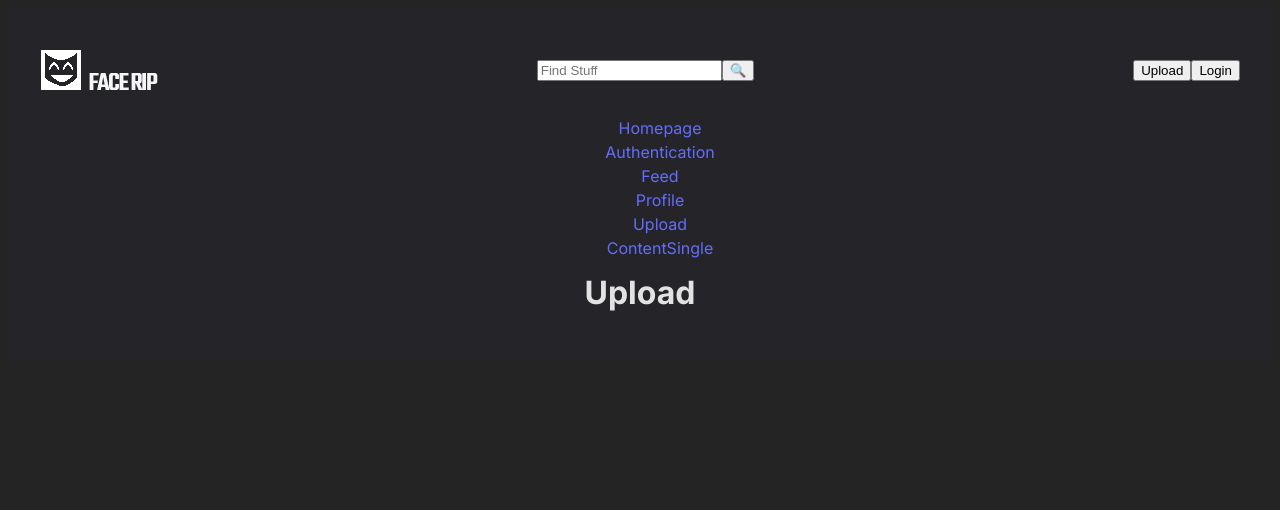
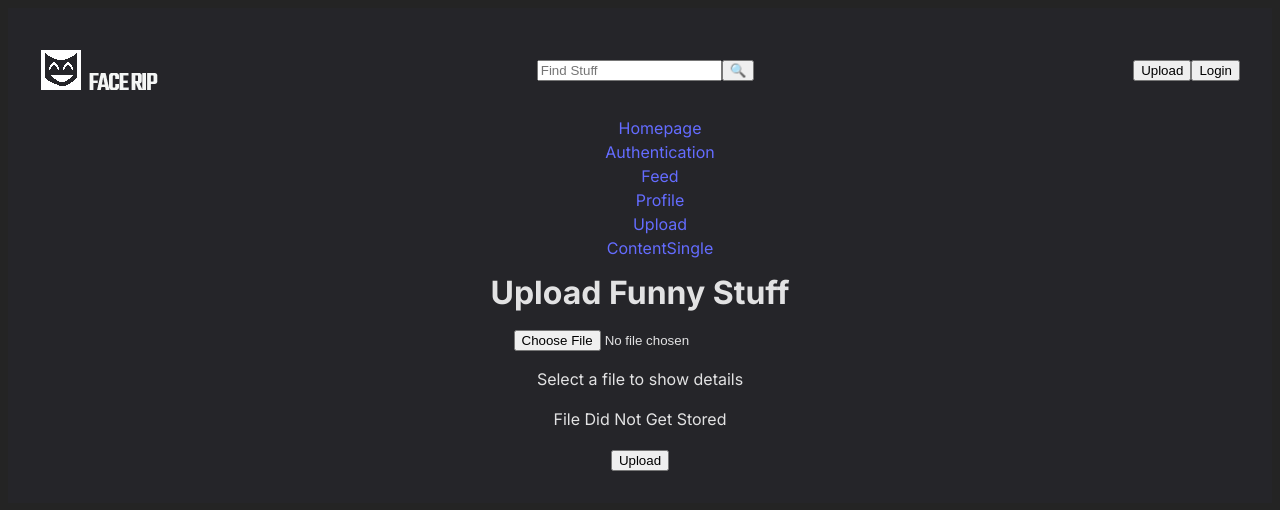
Before and after one commit to tpwatson/face-rip-hackathon, a React (Vite) app: page /upload in a window 1280 px wide. Shown: the top 510 px of the page. Built offline with nearby package versions, Linux system fonts and the light colour scheme.

Commit message:
file uploading

```diff
--- a/package.json
+++ b/package.json
@@ -9,6 +9,7 @@
     "preview": "vite preview"
   },
   "dependencies": {
+    "dotenv": "^16.0.3",
     "react": "^18.2.0",
     "react-dom": "^18.2.0",
     "react-router-dom": "^6.4.2",
--- a/src/routes/Upload.jsx
+++ b/src/routes/Upload.jsx
@@ -1,19 +1,82 @@
 import React from 'react'
 import { ReactDOM } from 'react'
+import { useState } from 'react';
+import { Web3Storage } from 'web3.storage'
 
 export default function Upload() {
 
+    const [selectedFile, setSelectedFile] = useState();
+	const [isSelected, setIsSelected] = useState(false);
+    // web3.storage state
+    const [isStored, setIsStored] = useState(false);
+    const [storageLocation, setStorageLocation] = useState();
+
+    //console.log(process.env);
+
+    const changeHandler = (event) => {
+		setSelectedFile(event.target.files[0]);
+		setIsSelected(true);
+	};
+    function getAccessToken () {
+        // If you're just testing, you can paste in a token
+        // and uncomment the following line:
+        // return 'paste-your-token-here'
+
+        // In a real app, it's better to read an access token from an
+        // environement variable or other configuration that's kept outside of
+        // your code base. For this to work, you need to set the
+        // WEB3STORAGE_TOKEN environment variable before you run your code.
+        return import.meta.env.VITE_WEB3STORAGE_TOKEN
+      }
+    function makeStorageClient () {
+    return new Web3Storage({ token: getAccessToken() })
+    }
+    function getFiles () {
+        const fileInput = document.querySelector('input[type="file"]')
+        console.log(fileInput.files);
+        storeFiles(fileInput.files)
+      }
+
+    async function storeFiles (files) {
+        const client = makeStorageClient()
+        const cid = await client.put(files)
+        console.log('stored files with cid:', cid)
+        setIsStored(true);
+        setStorageLocation(cid)
+        return cid
+    }
+
+
+
     return (
         <>
-        <h1>Upload</h1>
+        <h1>Upload Funny Stuff</h1>
+        <input type="file" name="file" onChange={changeHandler} />
+        {isSelected ? (
+				<div>
+					<p>Filename: {selectedFile.name}</p>
+					<p>Filetype: {selectedFile.type}</p>
+					<p>Size in bytes: {selectedFile.size}</p>
+					<p>
+						lastModifiedDate:{' '}
+						{selectedFile.lastModifiedDate.toLocaleDateString()}
+					</p>
+				</div>
+			) : (
+				<p>Select a file to show details</p>
+			)}
+            {isStored ? (
+            <p>File got stored at {storageLocation}</p>
+                ) : (
+            <p>File Did Not Get Stored</p>
+            )}
+
+			<div>
+				<button onClick={getFiles}>Upload</button>
+			</div>
         </>
     )
 }
-
-
-
-
-
 
 
 
@@ -22,7 +85,6 @@ export default function Upload() {
 1) Add way to upload a piece of content (ipfs) using web3.storage for
 simplicity
 
-
 Upload would put data into our DB
 Upload would put data onto IPFS or via web3.storage
 
```
Also changed, not shown: 2 other files (tests, documents, lock files or other folders).
